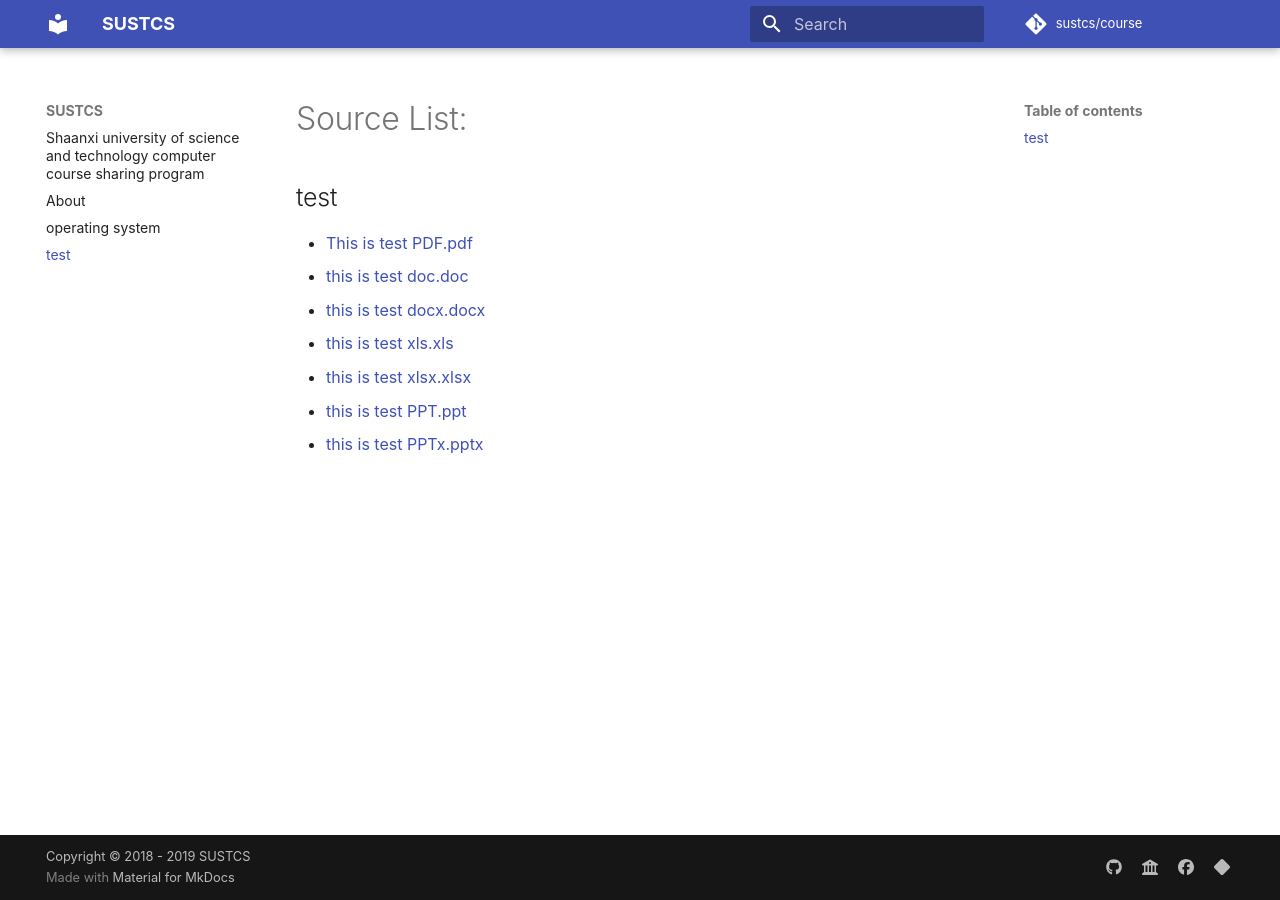
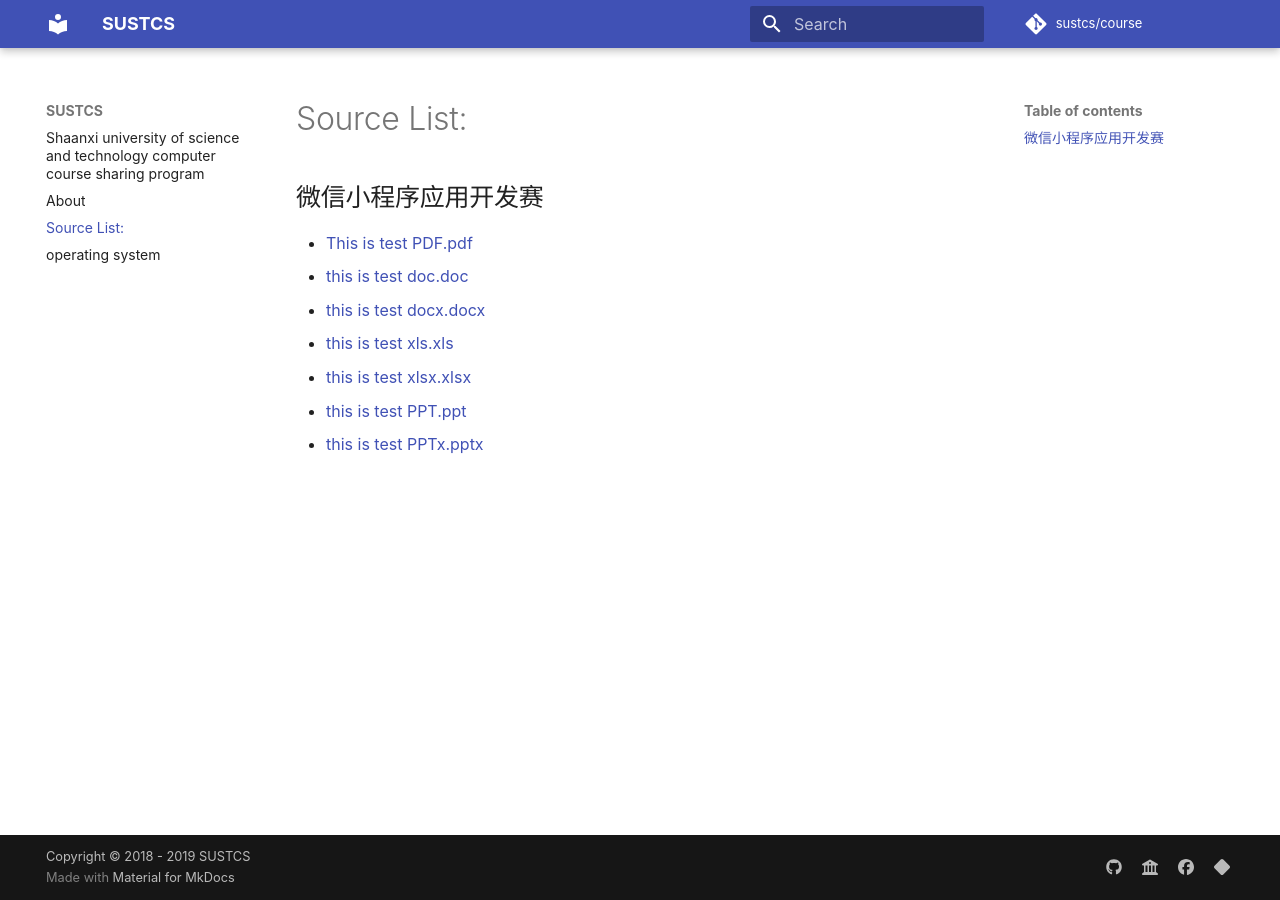
Before and after one commit to sustcs/course, an MkDocs documentation site: the page built from docs/competition.md, in a window 1280 px wide. Built offline with MkDocs 1.6.1 and Material for MkDocs 9.7.7, drawn with Linux system fonts in a browser that asks for light colours; comment, search, counter and statistics services are not loaded.

Commit message:
add competition

```diff
--- a/docs/test.md
+++ b/docs/competition.md
@@ -1,12 +1,5 @@
----
-title: test
-summary:
-authors:
-    - MakerGYT
-date: 2019-04-17
----
 # Source List:
-## test
+## 微信小程序应用开发赛
   - [This is test PDF.pdf](https://github.com/sustcs/course/blob/master/test/PDF.pdf)
   - [this is test doc.doc](https://github.com/sustcs/course/raw/master/)
   - [this is test docx.docx](https://github.com/sustcs/course/raw/master/)
```
Also changed, not shown: 16 other files.
